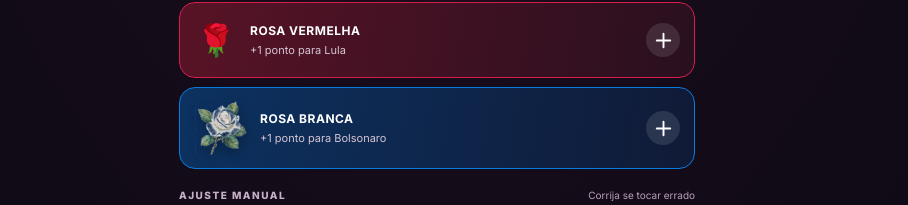
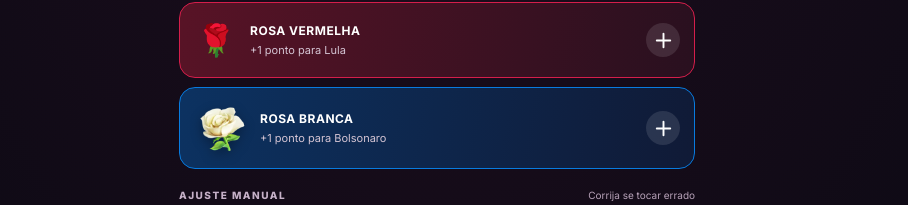
Before and after one commit to AndyFronzakOficial/projeto-jogo-tiktok, a React (Vite) app: page / in a window 1280 px wide. Shown: the part 676-881 px from the top of the page, without its empty margins (203-1111 px from the left). Built offline with nearby package versions, Linux system fonts and the light colour scheme; a web font is replaced by a local one.

Commit message:
Update gift registration section in main.jsx

```diff
--- a/src/main.jsx
+++ b/src/main.jsx
@@ -16,7 +16,7 @@
  <section className="status-row"><div><span className="mini-label">TOTAL DE PONTOS</span><strong>{total}</strong></div><div className="status-divider"/><div><span className="mini-label">DIFERENÇA</span><strong>{diff}</strong></div><div className={`leader-pill ${lula===bolsonaro?"tie":lula>bolsonaro?"red-pill":"blue-pill"}`}>{leader.toUpperCase()}</div></section>
  <section className="timer-card"><div className="timer-title"><Clock3 size={18}/> TEMPO DE LIVE</div><div className={`timer ${seconds===0?"finished":""}`}>{fmt(seconds)}</div><div className="timer-actions"><button className="primary-button" onClick={()=>setRunning(v=>!v)} disabled={seconds===0}>{running?<Pause size={17} fill="currentColor"/>:<Play size={17} fill="currentColor"/>}{running?"Pausar":"Iniciar"}</button><button className="secondary-button" onClick={()=>{setRunning(false);setSeconds(300)}}>5 min</button><button className="secondary-button" onClick={()=>{setRunning(false);setSeconds(600)}}>10 min</button></div></section>
  {showSettings&&<section className="settings-card"><h3><Settings2 size={17}/> Configurar pontos por rosa</h3><div className="setting-line"><label>🌹 Rosa vermelha → Lula</label><div className="stepper"><button onClick={()=>setRedPoints(v=>Math.max(1,v-1))}>−</button><b>{redPoints}</b><button onClick={()=>setRedPoints(v=>Math.min(99,v+1))}>+</button></div></div><div className="setting-line"><label>Rosa branca → Bolsonaro</label><div className="stepper"><button onClick={()=>setWhitePoints(v=>Math.max(1,v-1))}>−</button><b>{whitePoints}</b><button onClick={()=>setWhitePoints(v=>Math.min(99,v+1))}>+</button></div></div><p>Esta versão registra presentes manualmente: toque no botão quando a rosa aparecer na live.</p></section>}
- <section className="gift-actions"><div className="section-heading"><span>REGISTRAR PRESENTE</span><small>Toque quando chegar uma rosa</small></div><button className="gift-button red-gift" onClick={()=>add("lula",redPoints,"Rosa vermelha")}><span className="gift-emoji">🌹</span><span className="gift-text"><b>ROSA VERMELHA</b><small>+{redPoints} {redPoints===1?"ponto":"pontos"} para Lula</small></span><span className="add-circle"><Plus size={23}/></span></button><button className="gift-button white-gift" onClick={()=>add("bolsonaro",whitePoints,"Rosa branca")}><img className="gift-rose-img" src="/gifts/white-rose.png" alt=""/><span className="gift-text"><b>ROSA BRANCA</b><small>+{whitePoints} {whitePoints===1?"ponto":"pontos"} para Bolsonaro</small></span><span className="add-circle"><Plus size={23}/></span></button></section>
+ <section className="gift-actions"><div className="section-heading"><span>REGISTRAR PRESENTE</span><small>Toque quando chegar uma rosa</small></div><button className="gift-button red-gift" onClick={()=>add("lula",redPoints,"Rosa vermelha")}><span className="gift-emoji">🌹</span><span className="gift-text"><b>ROSA VERMELHA</b><small>+{redPoints} {redPoints===1?"ponto":"pontos"} para Lula</small></span><span className="add-circle"><Plus size={23}/></span></button><button className="gift-button white-gift" onClick={()=>add("bolsonaro",whitePoints,"Rosa branca")}><img className="gift-rose-img" src="/gifts/whiterose.webp" alt=""/><span className="gift-text"><b>ROSA BRANCA</b><small>+{whitePoints} {whitePoints===1?"ponto":"pontos"} para Bolsonaro</small></span><span className="add-circle"><Plus size={23}/></span></button></section>
  <section className="manual-controls"><div className="section-heading"><span>AJUSTE MANUAL</span><small>Corrija se tocar errado</small></div><div className="adjust-row"><button onClick={()=>add("lula",-1)}><Minus size={15}/> Lula −1</button><button onClick={()=>add("lula",1)}><Plus size={15}/> Lula +1</button><button onClick={()=>add("bolsonaro",-1)}><Minus size={15}/> Bolsonaro −1</button><button onClick={()=>add("bolsonaro",1)}><Plus size={15}/> Bolsonaro +1</button></div></section>
  <section className="history-card"><div className="history-title"><span><Heart size={16}/> ÚLTIMOS PRESENTES</span><span className="live-dot">● AO VIVO</span></div>{history.length===0?<div className="empty-history">Os presentes registrados aparecerão aqui.</div>:history.map(item=><div className="history-item" key={item.id}><span>{item.side==="lula"?"🌹":"🤍"} {item.label}</span><b className={item.side==="lula"?"red-text":"blue-text"}>+{item.amount}</b></div>)}</section>
  <footer><button className="reset-button" onClick={reset}><RotateCcw size={16}/> Zerar tudo</button><p>Feito para usar pelo celular • Sem conexão automática com o TikTok</p></footer></main>
```
